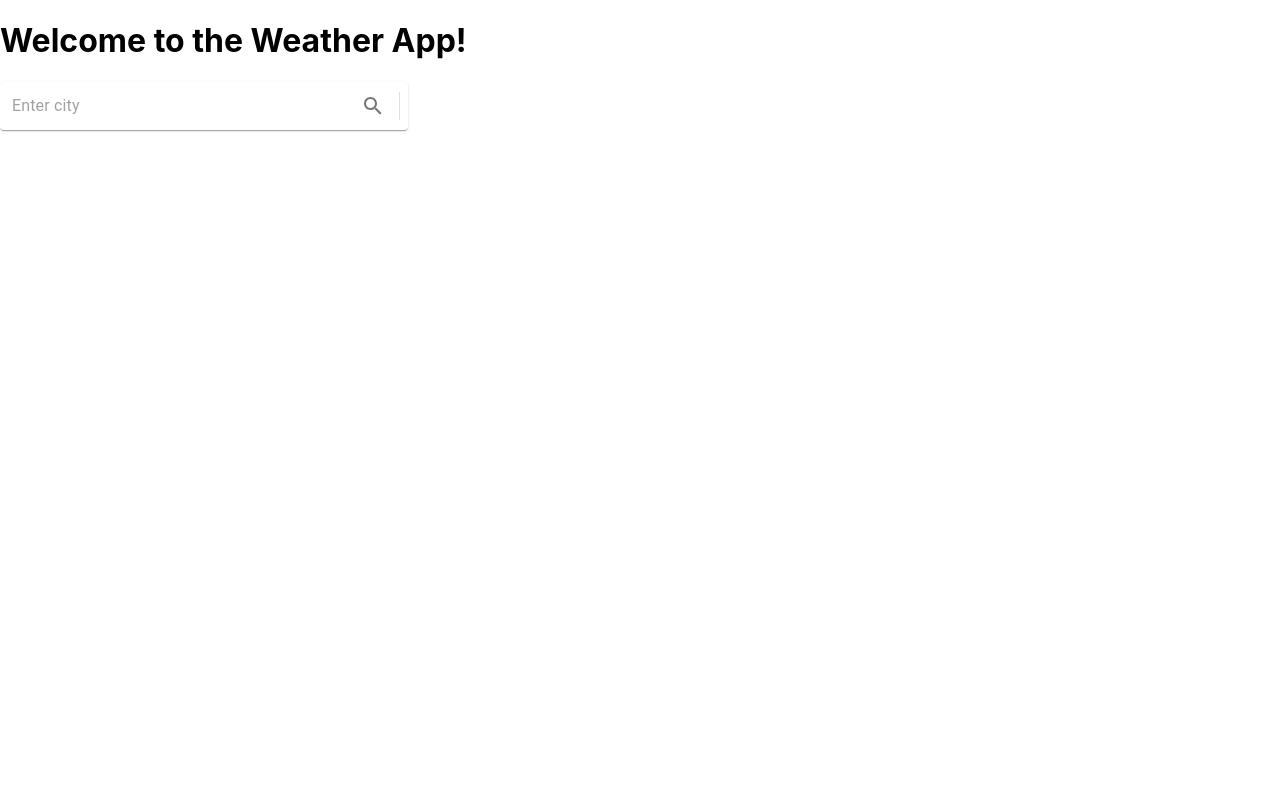
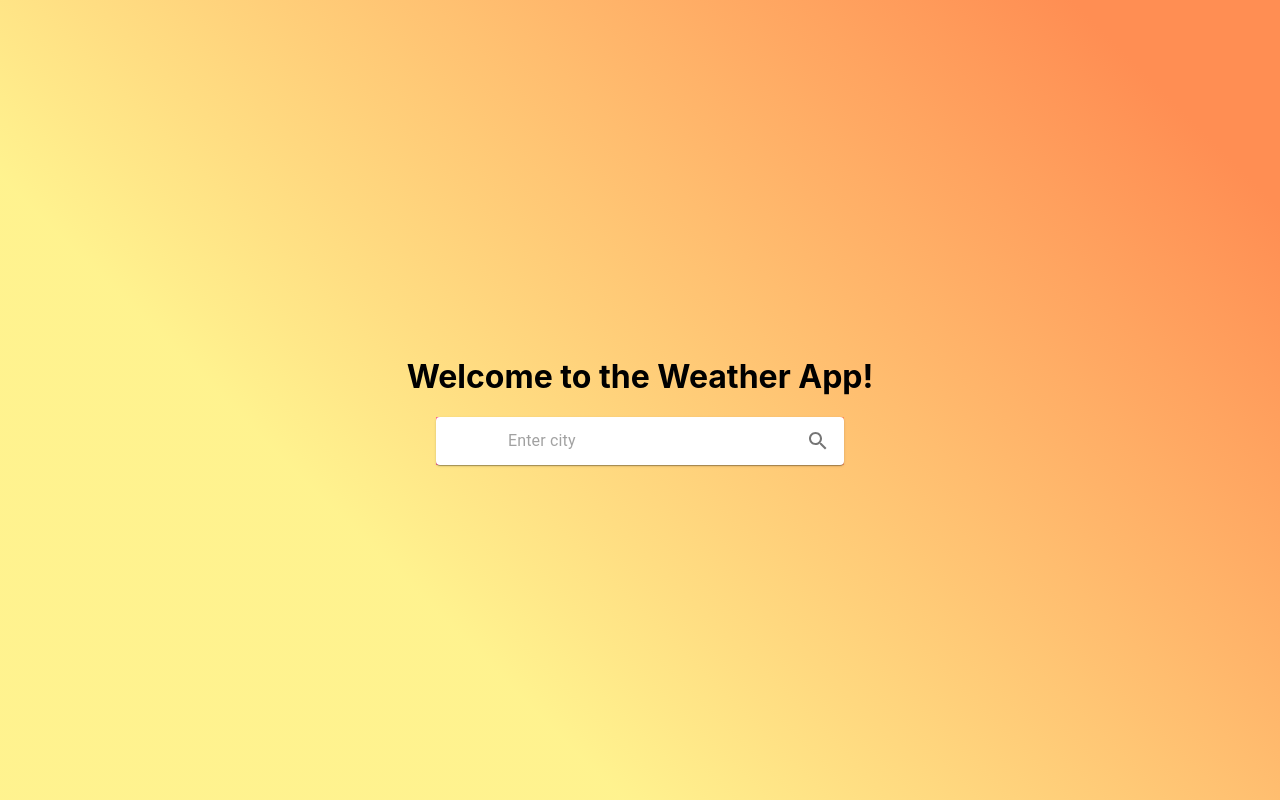
Before and after one commit to mercymaloba/weather-app, a React (Create React App) app: page / in a window 1280 px wide. Built offline with nearby package versions, Linux system fonts and the light colour scheme; no server answers.

Commit message:
ui fixes

```diff
--- a/src/App.js
+++ b/src/App.js
@@ -1,7 +1,8 @@
-import { IconButton, Paper, InputBase, Divider } from "@mui/material";
+import { IconButton, Paper, InputBase, Card, Stack } from "@mui/material";
 
 import SearchIcon from "@mui/icons-material/Search";
 import { useEffect, useRef, useState } from "react";
+
 
 function App() {
   const [city, setCity] = useState("");
@@ -66,29 +67,24 @@ const inputRef = useRef()
   // }, [fetchData, city]);
 
   return (
-    <>
-      <div>
+    <Stack sx={{flexDirection:'column', alignItems:'center', justifyContent:'center',background: 'linear-gradient(45deg, #FE6B 30%, #FF8E53 90%)', height:'100vh', width: '100vw'}}>
+
         <h1>Welcome to the Weather App!</h1>
-      </div>
+
       {loading && <h2>Loading...</h2>}
       {error && <h2>Error: {error.message}</h2>}
-      {data && (
-        <div>
-          <h2>Weather in {data.name}</h2>
-          <p>Weather: {data.weather[0].description}</p>
-          <p>Temperature: {Math.floor(data.main.temp)}°C</p>
-          <p>Humidity: {data.main.humidity}%</p>
-          <p>Wind Speed: {data.wind.speed} m/s</p>
-        </div>
-      )}
 
-      <Paper
+<Stack spacing={2}>
+  <Stack sx={{ background: 'linear-gradient(45deg, #FE6B8B 30%, #FF8E53 90%)', width: "100%" }}>
+  <Stack>
+
+      <Card
         component="form"
-        sx={{ p: "2px 4px", display: "flex", alignItems: "center", width: 400 }} onSubmit={(e) => e.preventDefault()}
+        sx={{ p: "2px 4px", display: "flex", alignItems: "center", width: 400,  flexDirection:"row", margin: "auto" }} onSubmit={(e) => e.preventDefault()}
 
       >
         <InputBase
-          sx={{ ml: 1, flex: 1 }}
+          sx={{display: "flex", flexDirection:"row", margin: "auto"}}
           placeholder="Enter city"
           inputProps={{ "aria-label": "enter city" }}
           value={city}
@@ -104,9 +100,23 @@ const inputRef = useRef()
         <IconButton type="button" sx={{ p: "10px" }} aria-label="search" onClick={()=>fetchData(inputRef.current.value)}>
           <SearchIcon />
         </IconButton>
-        <Divider sx={{ height: 28, m: 0.5 }} orientation="vertical" />
-      </Paper>
-    </>
+
+      </Card>
+      </Stack>
+      <Stack sx={{justifyContent:"center", alignItems:"center"}}>
+      {data && (
+        <div>
+          <h2>Weather in {data.name}</h2>
+          <p>Weather: {data.weather[0].description}</p>
+          <p>Temperature: {Math.floor(data.main.temp)}°C</p>
+          <p>Humidity: {data.main.humidity}%</p>
+          <p>Wind Speed: {data.wind.speed} m/s</p>
+        </div>
+      )}
+     </Stack>
+      </Stack>
+  </Stack>
+    </Stack>
   );
 }
 
```
